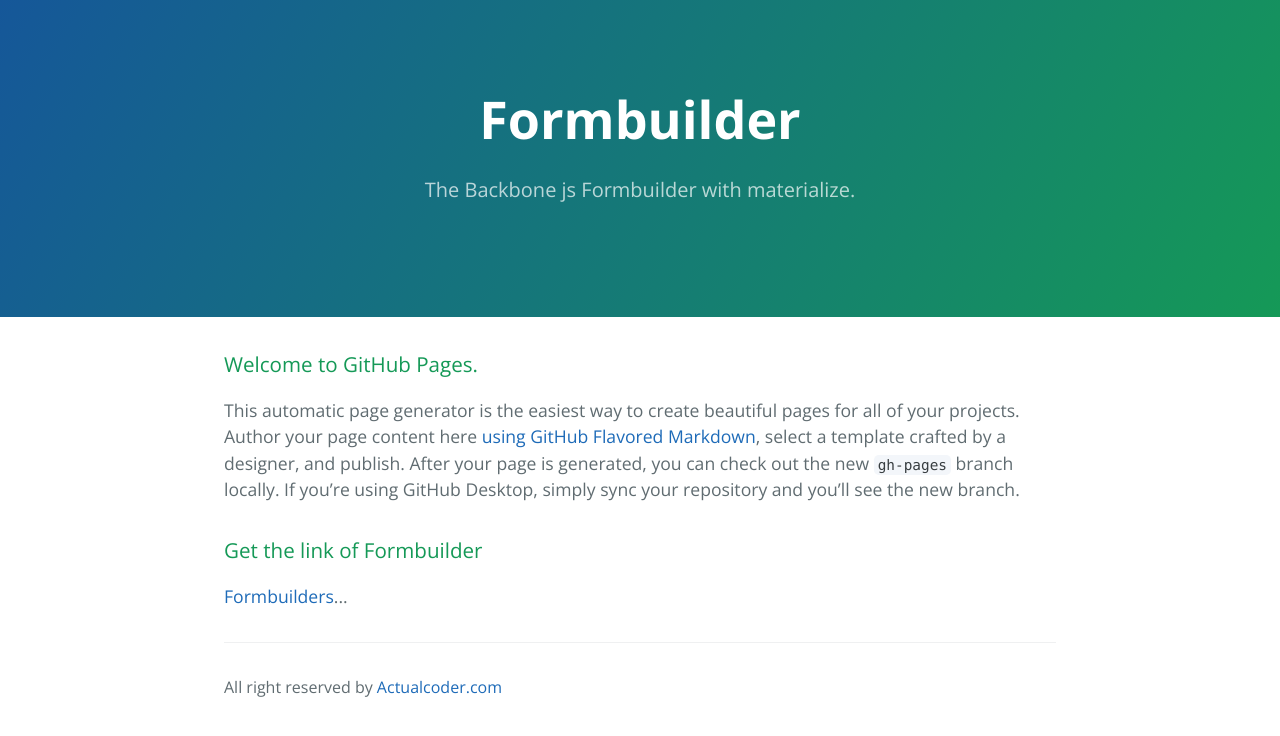
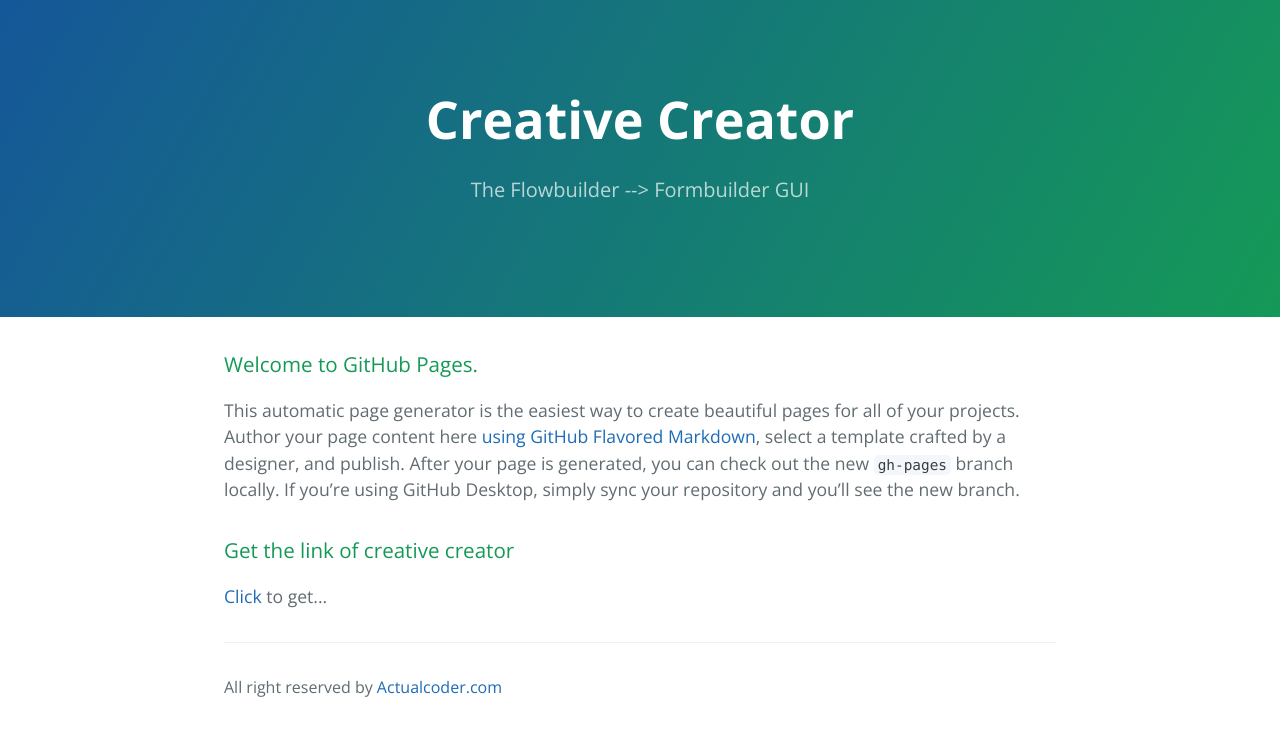
Before and after one commit to Manoj-Roy/Manoj-Roy.github.io, a plain HTML site: page index.html in a window 1280 px wide. Drawn offline with nearby package versions, Linux system fonts and the light colour scheme.

Commit message:
Update index.html

```diff
--- a/index.html
+++ b/index.html
@@ -2,7 +2,7 @@
 <html lang="en-us">
   <head>
     <meta charset="UTF-8">
-    <title>Formbuilder by Manoj-Roy</title>
+    <title>Creative Creator</title>
     <meta name="viewport" content="width=device-width, initial-scale=1">
     <link rel="stylesheet" type="text/css" href="stylesheets/normalize.css" media="screen">
     <link href='https://fonts.googleapis.com/css?family=Open+Sans:400,700' rel='stylesheet' type='text/css'>
@@ -11,8 +11,8 @@
   </head>
   <body>
     <section class="page-header">
-      <h1 class="project-name">Formbuilder</h1>
-      <h2 class="project-tagline">The Backbone js Formbuilder with materialize. </h2>
+      <h1 class="project-name">Creative Creator</h1>
+      <h2 class="project-tagline">The Flowbuilder --> Formbuilder GUI </h2>
     </section>
 
     <section class="main-content">
@@ -22,10 +22,10 @@
 <p>This automatic page generator is the easiest way to create beautiful pages for all of your projects. Author your page content here <a href="https://guides.github.com/features/mastering-markdown/">using GitHub Flavored Markdown</a>, select a template crafted by a designer, and publish. After your page is generated, you can check out the new <code>gh-pages</code> branch locally. If you’re using GitHub Desktop, simply sync your repository and you’ll see the new branch.</p>
 
 <h3>
-<a id="designer-templates" class="anchor" href="#designer-templates" aria-hidden="true"><span aria-hidden="true" class="octicon octicon-link"></span></a>Get the link of Formbuilder</h3>
+<a id="designer-templates" class="anchor" href="#designer-templates" aria-hidden="true"><span aria-hidden="true" class="octicon octicon-link"></span></a>Get the link of creative creator</h3>
 
 <p>
-  <a href="https://manoj-roy.github.io/home.html">Formbuilders</a>...
+  <a href="https://github.com/creativecreator/creativecreator.github.io">Click</a> to get...
 </p>
 
 <!-- <h3>
```
